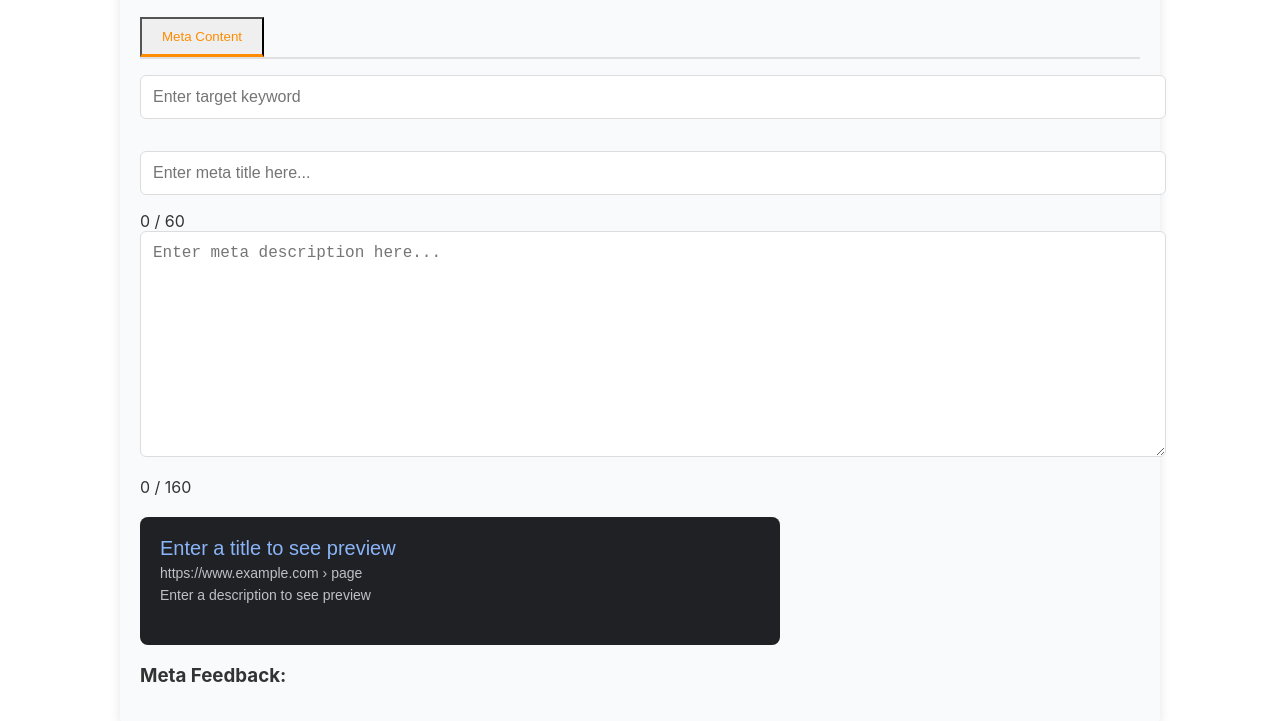
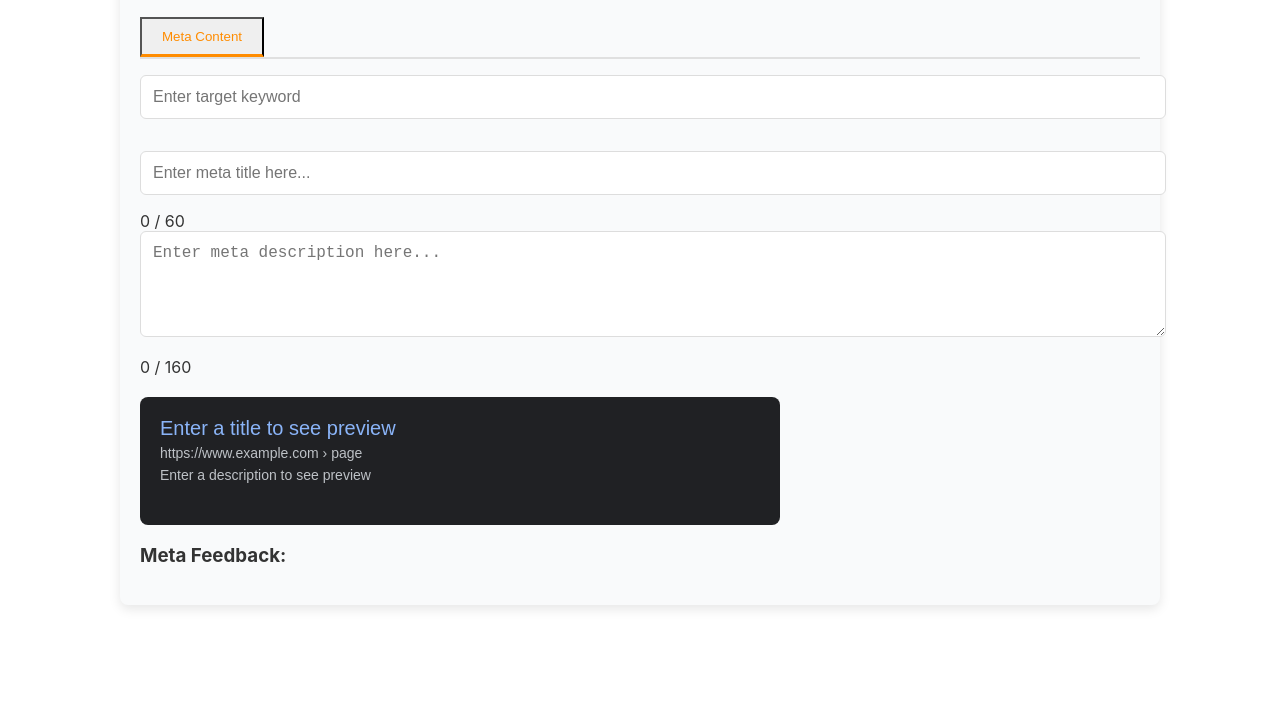
Before and after one commit to johanudigital/seo-content-analysis-demo, a React app: page / in a window 1280 px wide. Shown: the part 115-836 px from the top of the page. After the commit the page ends 800 px from the top, so only its background shows below. Built offline with nearby package versions, Linux system fonts and the light colour scheme.

Commit message:
Update index.css

```diff
--- a/src/index.css
+++ b/src/index.css
@@ -58,7 +58,7 @@ input[type="text"], textarea {
 }
 
 textarea {
-  height: 200px;
+  height: 80px;
 }
 
 .seo-score {
```
